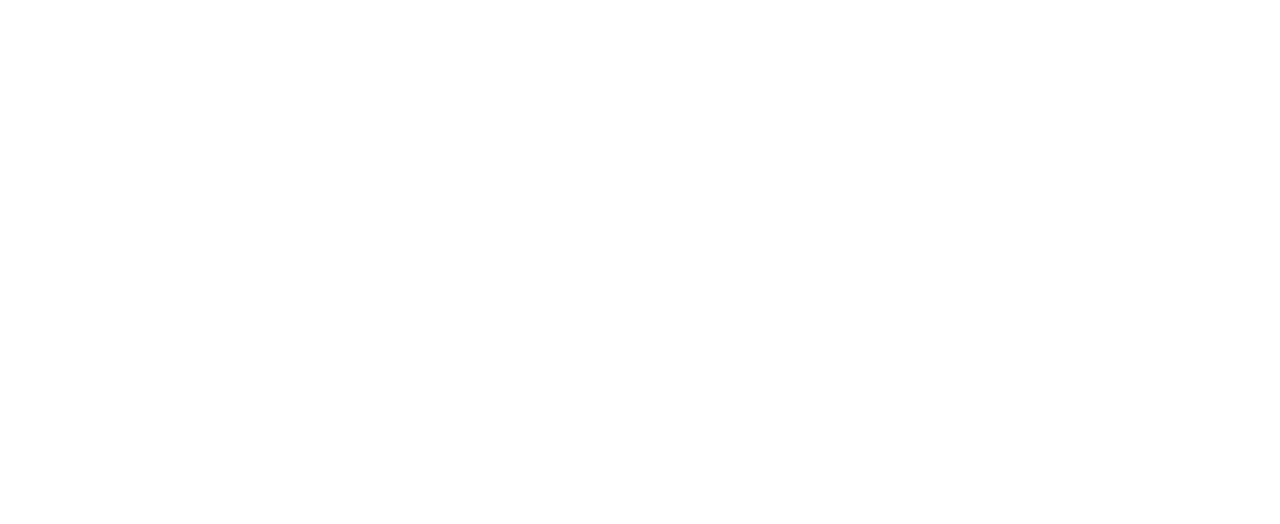
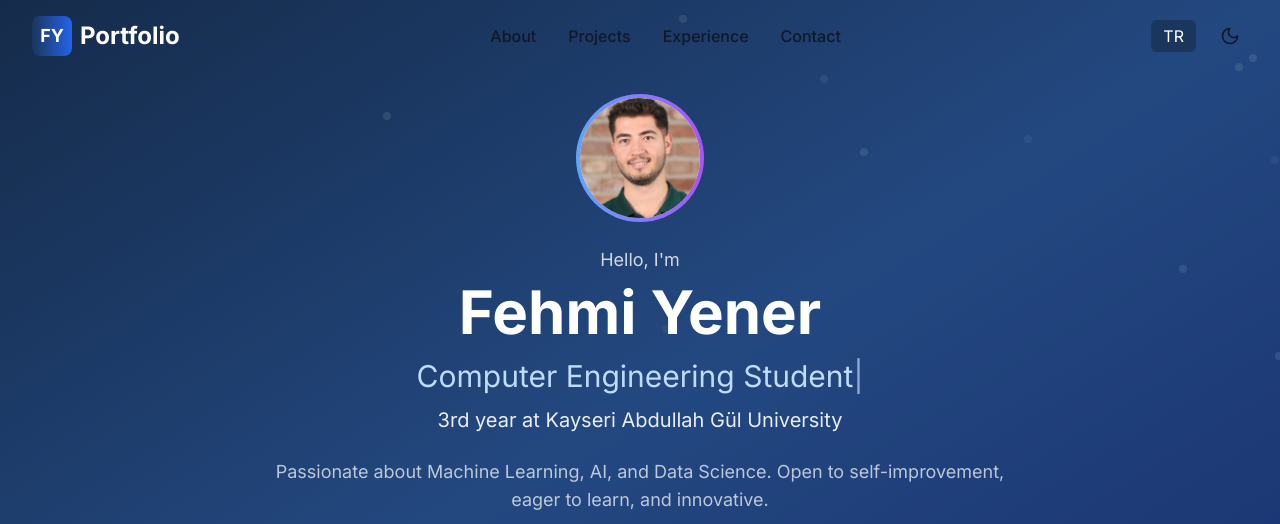
Before and after one commit to fehmiyener/fehmiyener.github.io, a plain HTML site: page index.html in a window 1280 px wide. Shown: the top 524 px of the page. Drawn offline with Linux system fonts and the light colour scheme.

Commit message:
Update index.html

```diff
--- a/index.html
+++ b/index.html
@@ -9,8 +9,8 @@
     <link rel="preconnect" href="https://fonts.googleapis.com">
     <link rel="preconnect" href="https://fonts.gstatic.com" crossorigin>
     <link href="https://fonts.googleapis.com/css2?family=Inter:wght@300;400;500;600;700;800;900&display=swap" rel="stylesheet">
-    <script type="module" crossorigin src="/assets/index-UHDnGIlE.js"></script>
-    <link rel="stylesheet" crossorigin href="/assets/index-B9N58jzS.css">
+    <script type="module" crossorigin src="/assets/index-BHiXc_Dd.js"></script>
+    <link rel="stylesheet" crossorigin href="/assets/index-ClleZ4_r.css">
   </head>
   <body>
     <div id="root"></div>
```
